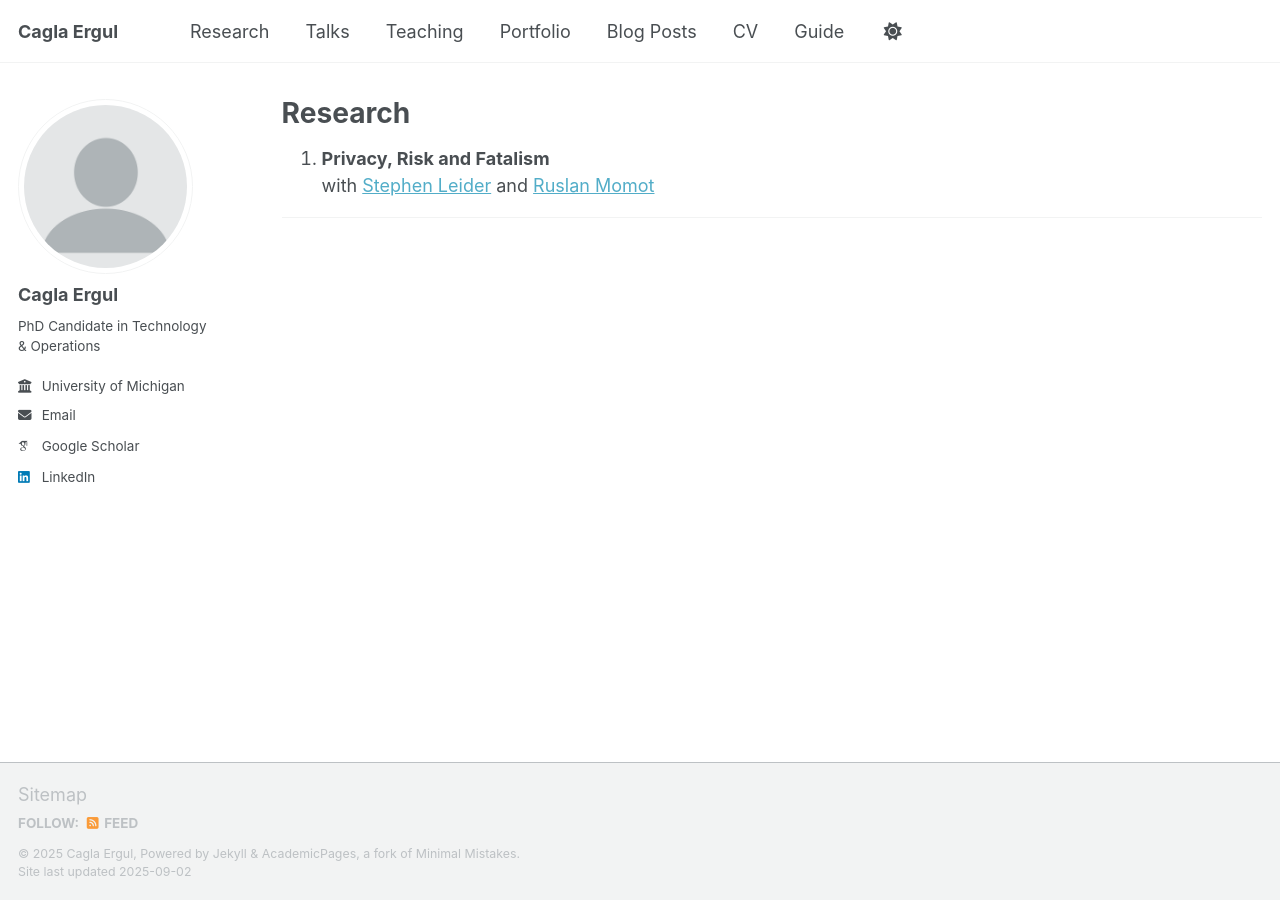
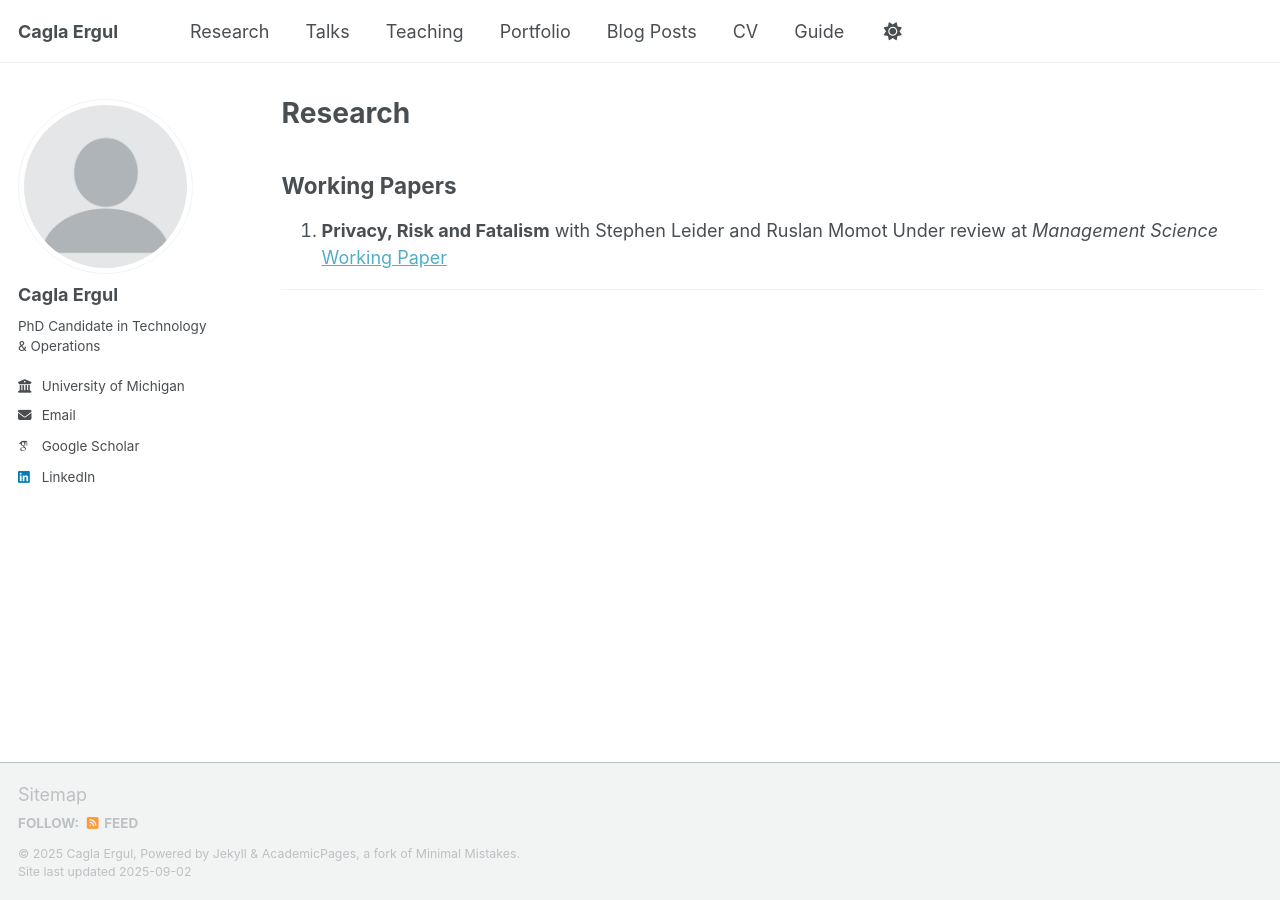
Before and after one commit to caglaergul/caglaergul.github.io, a Jekyll site: the page built from _pages/research.md, in a window 1280 px wide. Built offline with Jekyll 4.4.1, drawn with Linux system fonts in a browser that asks for light colours; some web fonts are replaced; a script that is not in the unit is left out.

Commit message:
Update research.md

```diff
--- a/_pages/research.md
+++ b/_pages/research.md
@@ -4,9 +4,10 @@ title: "Research"
 permalink: /research/
 author_profile: true
 ---
+## Working Papers
 
-1. **Privacy, Risk and Fatalism**
-   with [Stephen Leider](https://michiganross.umich.edu/faculty-research/faculty/stephen-leider) and [Ruslan Momot](https://michiganross.umich.edu/faculty-research/faculty/ruslan-momot)
-
+1. **Privacy, Risk and Fatalism** with Stephen Leider and Ruslan Momot
+   Under review at *Management Science*
+   [Working Paper](https://papers.ssrn.com/sol3/papers.cfm?abstract_id=5401885)
 
 ---
```
